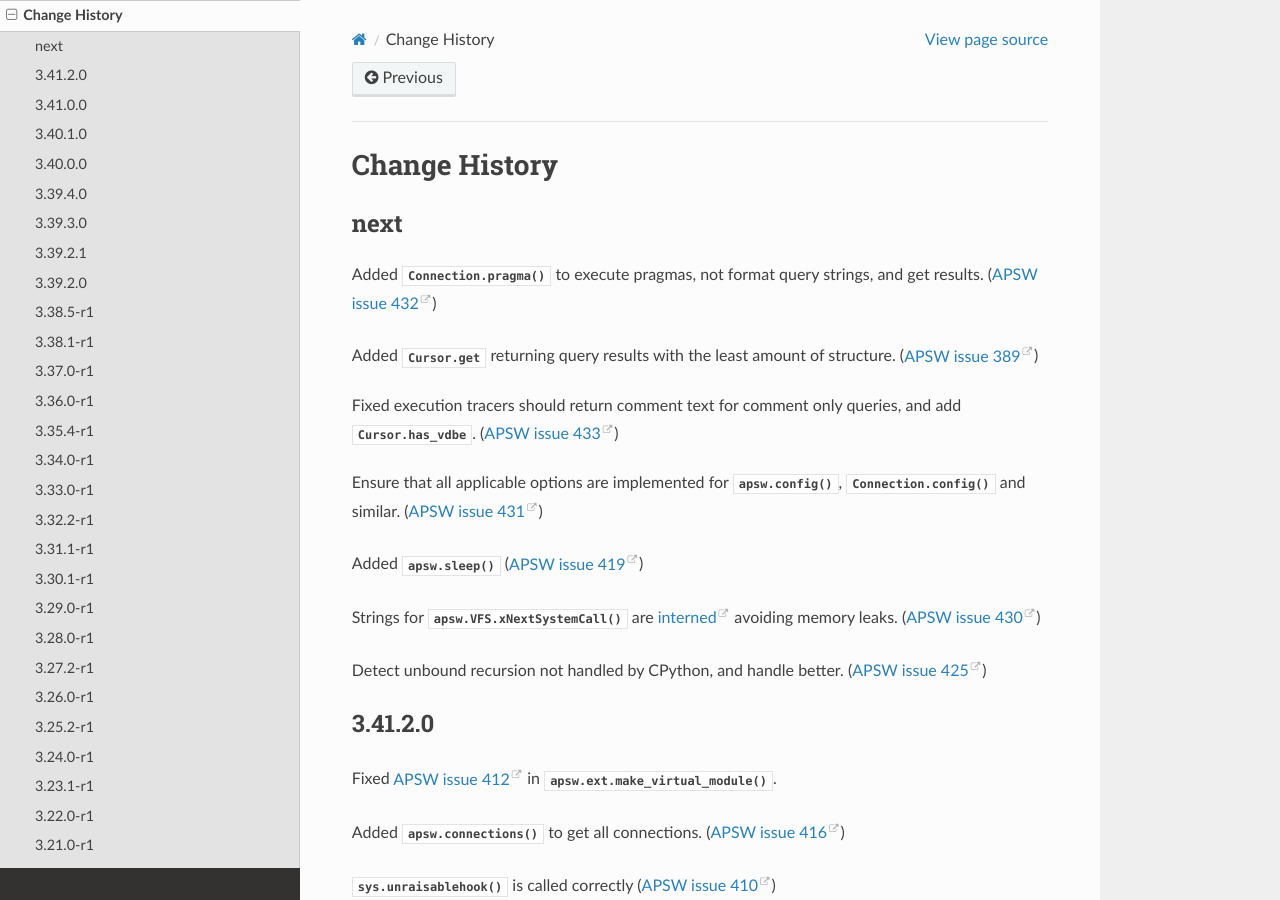
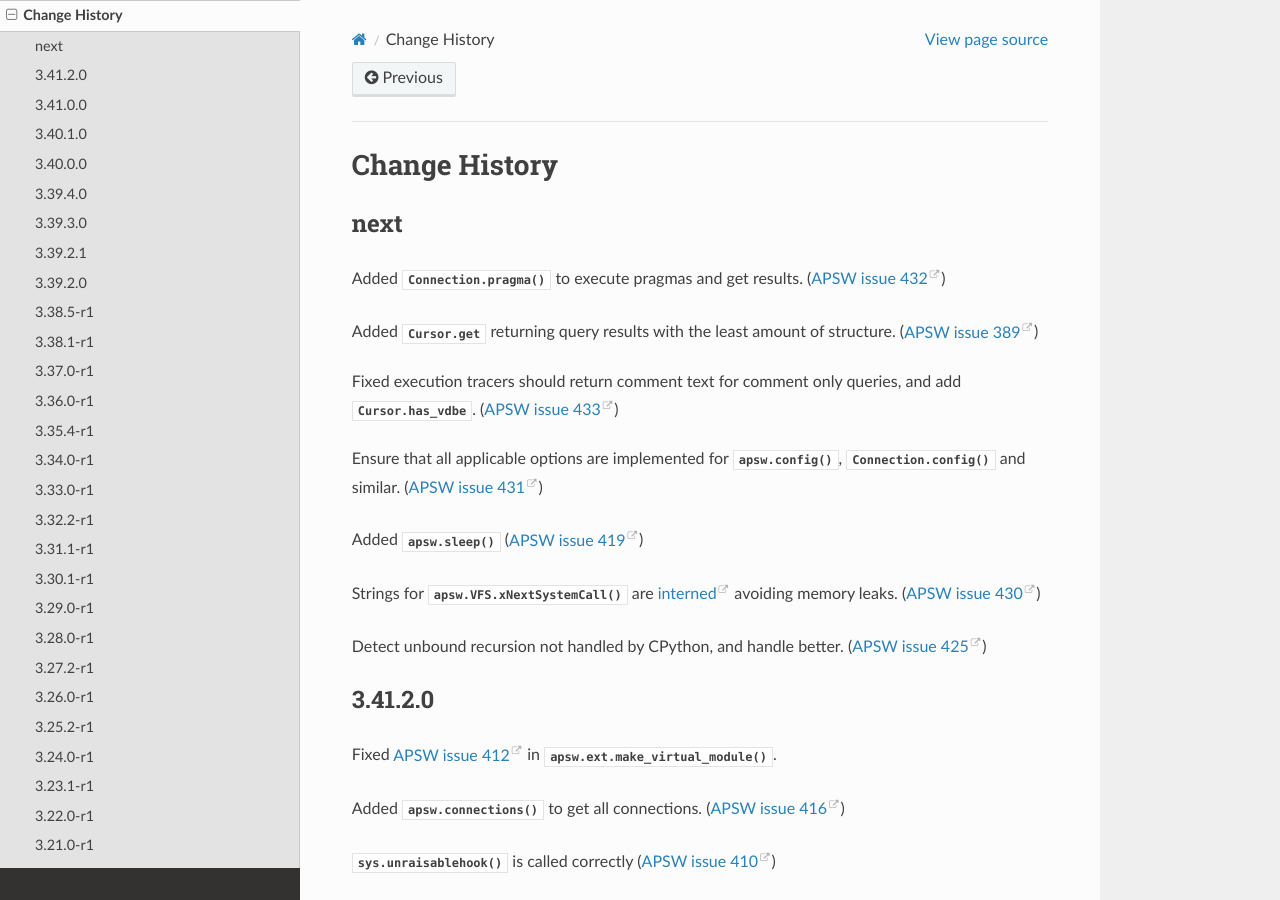
Before and after one commit to rogerbinns/apsw, a Sphinx documentation site: the page built from doc/changes.rst, in a window 1280 px wide and 900 px high. Built offline with Sphinx 7.4.7 and the Read the Docs theme 2.0.0, drawn with Linux system fonts in a browser that asks for light colours; pages that are not in the unit, such as notebooks, are missing from menus; the version number is read from the project's files by our own code.

Commit message:
Small text changes for clarity

```diff
--- a/doc/changes.rst
+++ b/doc/changes.rst
@@ -6,8 +6,8 @@ Change History
 next
 ====
 
-Added :meth:`Connection.pragma` to execute pragmas, not format query
-strings, and get results. (:issue:`432`)
+Added :meth:`Connection.pragma` to execute pragmas
+and get results. (:issue:`432`)
 
 Added :attr:`Cursor.get` returning query results with the
 least amount of structure.  (:issue:`389`)
```
Also changed, not shown: 1 other file.
